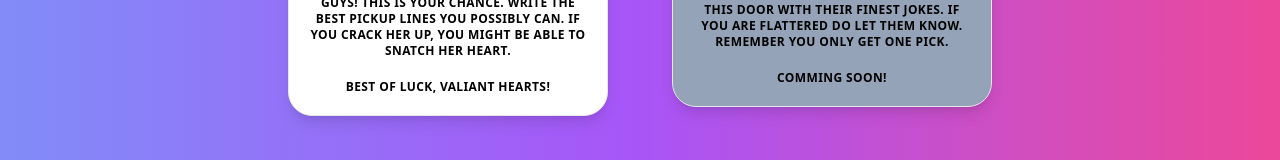
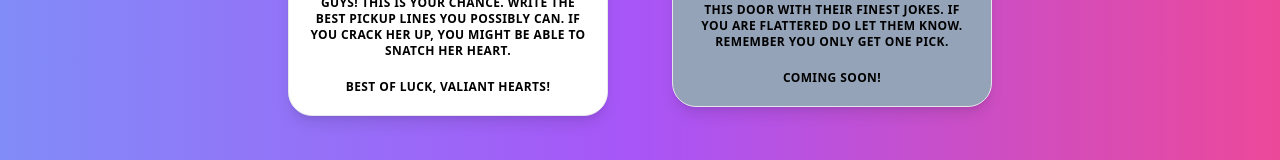
Before and after one commit to CyberFlaw/Cupid-Cameos, a Next.js app: page / in a window 1280 px wide. Shown: the part 451-611 px from the top of the page. Built offline with nearby package versions, Linux system fonts and the light colour scheme; a web font is replaced by a local one; what tailwindcss-filters would draw is missing.

Commit message:
Typo fixed

```diff
--- a/pages/index.jsx
+++ b/pages/index.jsx
@@ -74,7 +74,7 @@ export default function Home() {
                   </h3>
                   <h2 className="text-black sm:text-xs text-sm mx-5 mb-5">
                     {" "}
-                    Comming soon!
+                    Coming soon!
                   </h2>
                 </div>
               </div>
```
